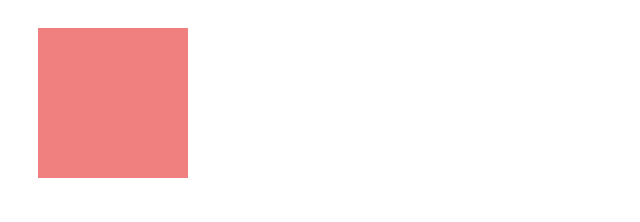
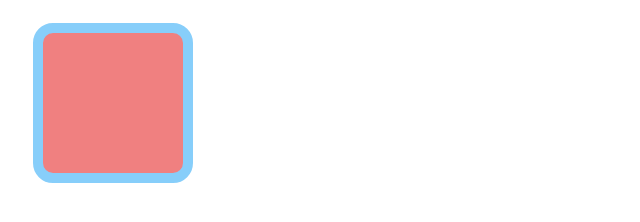
Before and after one commit to Masresha-y/Html-table, a plain HTML site: page rectangle.html in a window 1280 px wide. Shown: the whole page, without its empty margins (0-640 px from the left). Drawn offline with Linux system fonts and the light colour scheme.

Commit message:
rectangle is modiefied

```diff
--- a/rectangle.html
+++ b/rectangle.html
@@ -9,7 +9,7 @@
 <body>
     <svg width="500"5 height="200">
 
-        <rect width="150" height="150" fill="lightcoral" x="30" y="20"/>
+        <rect width="150" height="150" fill="lightcoral" x="30" y="20" stroke="lightskyblue" stroke-width="10px" rx="15"  ry="15"/>
         sorry buddy, your browser Does not support SVG
     </svg>
 </body>
```
